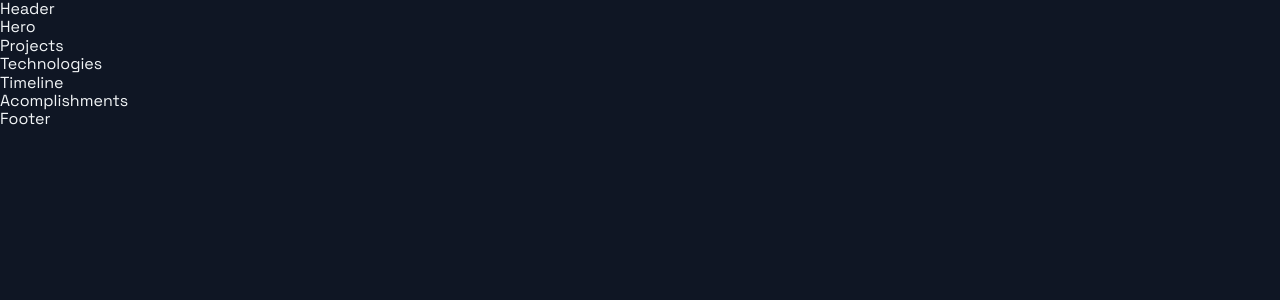
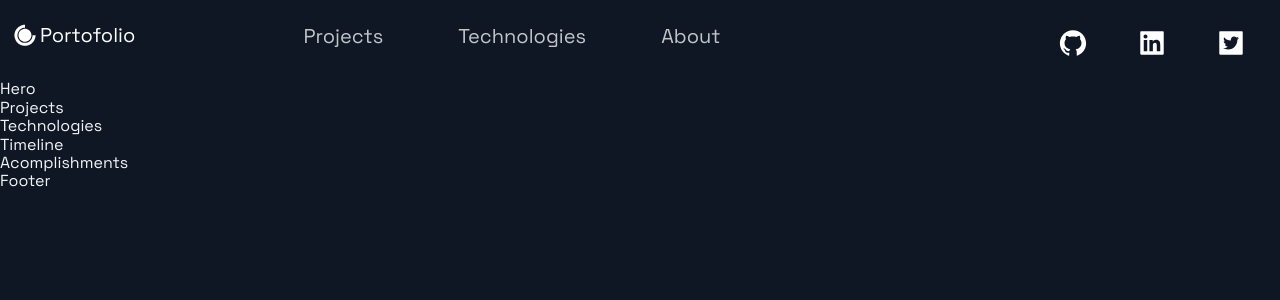
Before and after one commit to alaqsaka/aqsa-portofolio, a Next.js app: page / in a window 1280 px wide. Shown: the top 300 px of the page. Built offline with nearby package versions, Linux system fonts and the light colour scheme.

Commit message:
chore: adding header section

```diff
--- a/src/components/Header/Header.js
+++ b/src/components/Header/Header.js
@@ -1,14 +1,69 @@
-import Link from 'next/link';
-import React from 'react';
-import { AiFillGithub, AiFillInstagram, AiFillLinkedin } from 'react-icons/ai';
-import { DiCssdeck } from 'react-icons/di';
+import Link from "next/link";
+import React from "react";
+import {
+  AiFillGithub,
+  AiFillInstagram,
+  AiFillLinkedin,
+  AiFillTwitterSquare,
+} from "react-icons/ai";
+import { DiCssdeck } from "react-icons/di";
 
-import { Container, Div1, Div2, Div3, NavLink, SocialIcons } from './HeaderStyles';
+import {
+  Container,
+  Div1,
+  Div2,
+  Div3,
+  NavLink,
+  SocialIcons,
+  Span,
+} from "./HeaderStyles";
 
-const Header = () =>  (
-  <div>
-    Header
-  </div>
+const Header = () => (
+  <Container>
+    <Div1>
+      <Link href="/">
+        <a
+          style={{
+            display: "flex",
+            alignItems: "center",
+            color: "white",
+            marginBottom: "20px",
+          }}
+          href=""
+        >
+          <DiCssdeck size="3rem" /> <Span>Portofolio</Span>
+        </a>
+      </Link>
+    </Div1>
+    <Div2>
+      <li>
+        <Link href="#projects">
+          <NavLink>Projects</NavLink>
+        </Link>
+      </li>
+      <li>
+        <Link href="#tech">
+          <NavLink>Technologies</NavLink>
+        </Link>
+      </li>
+      <li>
+        <Link href="#about">
+          <NavLink>About</NavLink>
+        </Link>
+      </li>
+    </Div2>
+    <Div3>
+      <SocialIcons href="https://github.com">
+        <AiFillGithub size="3rem" />
+      </SocialIcons>
+      <SocialIcons href="https://linkedin.com">
+        <AiFillLinkedin size="3rem" />
+      </SocialIcons>
+      <SocialIcons href="https://twitter.com">
+        <AiFillTwitterSquare size="3rem" />
+      </SocialIcons>
+    </Div3>
+  </Container>
 );
 
 export default Header;
--- a/src/components/Header/HeaderStyles.js
+++ b/src/components/Header/HeaderStyles.js
@@ -1,5 +1,9 @@
-import { IoIosArrowDropdown } from 'react-icons/io';
-import styled from 'styled-components';
+import { IoIosArrowDropdown } from "react-icons/io";
+import styled from "styled-components";
+
+export const Span = styled.span`
+  font-size: 2rem;
+`;
 
 export const Container = styled.div`
   display: grid;
@@ -94,8 +98,8 @@
   display: flex;
   align-self: center;
   transition: 0.3s ease;
-  opacity: ${({ isOpen }) => (isOpen ? '1' : '.75')};
-  transform: ${({ isOpen }) => (isOpen ? 'scaleY(-1)' : 'scaleY(1)')};
+  opacity: ${({ isOpen }) => (isOpen ? "1" : ".75")};
+  transform: ${({ isOpen }) => (isOpen ? "scaleY(-1)" : "scaleY(1)")};
 
   &:hover {
     opacity: 1;
@@ -107,18 +111,16 @@
   }
 `;
 
-
 // Social Icons
 
 export const SocialIcons = styled.a`
-transition: 0.3s ease;
-color: white;
-border-radius: 50px;
+  transition: 0.3s ease;
+  color: white;
+  border-radius: 50px;
   padding: 8px;
-&:hover {
+  &:hover {
     background-color: #212d45;
     transform: scale(1.2);
     cursor: pointer;
-
   }
-`
+`;
```
